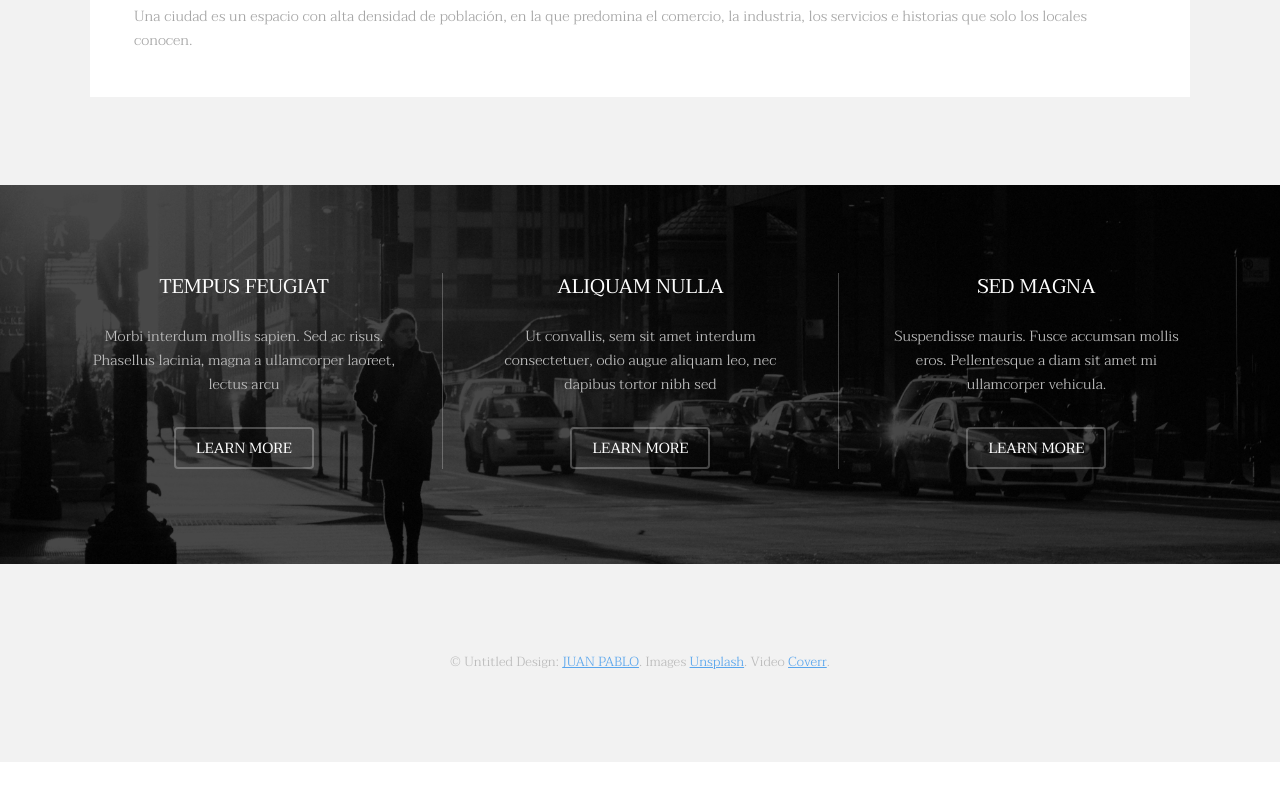
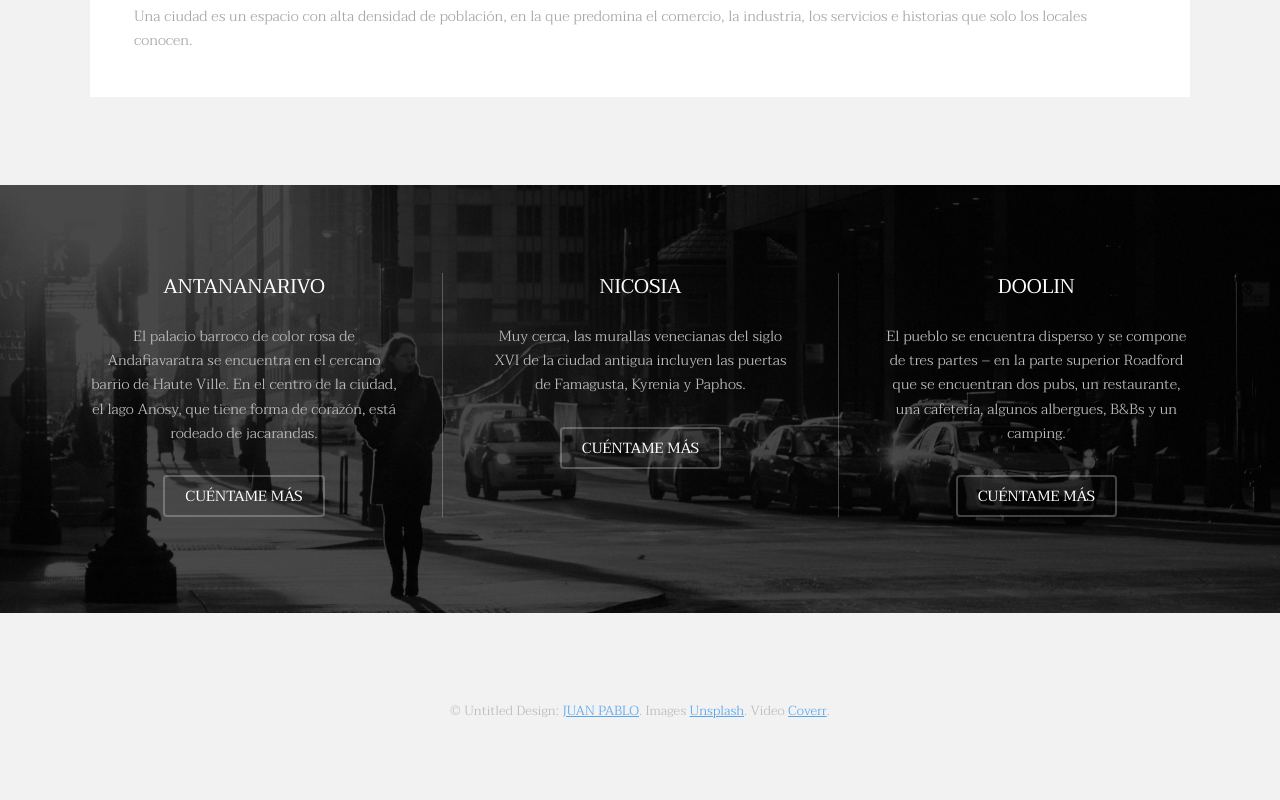
Before and after one commit to Pablet6/04_REP_METROPOLITA, a plain HTML site: page index.html in a window 1280 px wide. Shown: the part 1420-2220 px from the top of the page. Before the commit the page ends 2182 px from the top, so only its background shows below. Drawn offline with Linux system fonts and the light colour scheme.

Commit message:
todos los textos que faltan por PEPE

```diff
--- a/index.html
+++ b/index.html
@@ -71,29 +71,29 @@
             <div id="flexgrid">
                 <div>
                     <header>
-                        <h3>Tempus Feugiat</h3>
+                        <h3>ANTANANARIVO</h3>
                     </header>
-                    <p>Morbi interdum mollis sapien. Sed ac risus. Phasellus lacinia, magna a ullamcorper laoreet, lectus arcu</p>
+                    <p>El palacio barroco de color rosa de Andafiavaratra se encuentra en el cercano barrio de Haute Ville. En el centro de la ciudad, el lago Anosy, que tiene forma de corazón, está rodeado de jacarandas.</p>
                     <ul class="actions">
-                        <li><a href="#" class="button alt">Learn More</a></li>
+                        <li><a href="#" class="button alt">CUÉNTAME MÁS</a></li>
                     </ul>
                 </div>
                 <div>
                     <header>
-                        <h3>Aliquam Nulla</h3>
+                        <h3>NICOSIA</h3>
                     </header>
-                    <p>Ut convallis, sem sit amet interdum consectetuer, odio augue aliquam leo, nec dapibus tortor nibh sed </p>
+                    <p>Muy cerca, las murallas venecianas del siglo XVI de la ciudad antigua incluyen las puertas de Famagusta, Kyrenia y Paphos.</p>
                     <ul class="actions">
-                        <li><a href="#" class="button alt">Learn More</a></li>
+                        <li><a href="#" class="button alt">CUÉNTAME MÁS</a></li>
                     </ul>
                 </div>
                 <div>
                     <header>
-                        <h3>Sed Magna</h3>
+                        <h3>DOOLIN</h3>
                     </header>
-                    <p>Suspendisse mauris. Fusce accumsan mollis eros. Pellentesque a diam sit amet mi ullamcorper vehicula.</p>
+                    <p>El pueblo se encuentra disperso y se compone de tres partes – en la parte superior Roadford que se encuentran dos pubs, un restaurante, una cafetería, algunos albergues, B&Bs y un camping.</p>
                     <ul class="actions">
-                        <li><a href="#" class="button alt">Learn More</a></li>
+                        <li><a href="#" class="button alt">CUÉNTAME MÁS</a></li>
                     </ul>
                 </div>
             </div>
```
